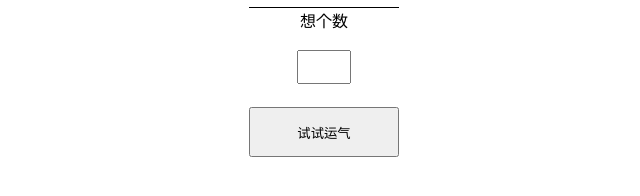
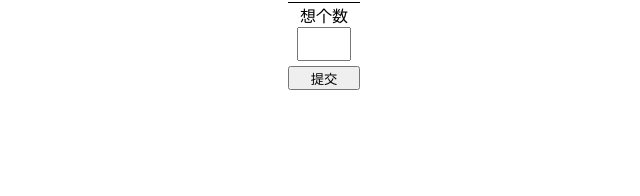
Before and after one commit to s2tandu0p/guess_a_number_Chinese, a plain HTML site: page index.html in a window 1280 px wide. Shown: the part 126-322 px from the top of the page, without its empty margins (316-956 px from the left). Drawn offline with Linux system fonts and the light colour scheme.

Commit message:
changed html sequence

```diff
--- a/index.html
+++ b/index.html
@@ -14,15 +14,15 @@
         <br> 10次机会。。。
         <br> 看二老多懂儿子！！！</p>
     <div class="form">
-        <label for="guessField">想个数</label> <br>
-        <input type="number" min="1" max="100" required id="guessField" class="guessField" pattern="\d*" value="" maxlength="3">  <br>
-        <input type="submit" value="试试运气" class="guessSubmit">
+        <label for="guessField">想个数</label>
+        <input type="number" min="1" max="100" required id="guessField" class="guessField" pattern="\d*" value="" maxlength="3">
+        <input type="submit" value="提交" class="guessSubmit">
     </div>
 
     <div class="resultParas">
         <p class="guesses"></p>
+        <p class="range"></p>
         <p class="lowOrHigh"></p>
-        <p class="range"></p>
         <p class="lastResult"></p>
     </div>
     <script defer src="script.js"></script>
--- a/style.css
+++ b/style.css
@@ -31,7 +31,7 @@ body{
 }
 
 .form{
-    margin-top: 10px;
+    margin-top: 5px;
 }
 
 h1{
@@ -48,6 +48,6 @@ h1{
 
 .guessSubmit{
     margin-bottom:5px;
-    width: 150px;
-    height: 50px;
+    width: 72px;
+    height: 24px;
 }
```
